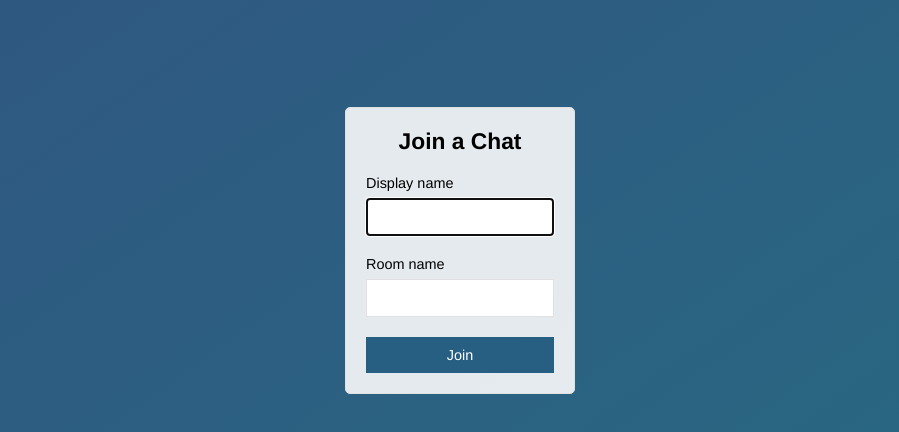
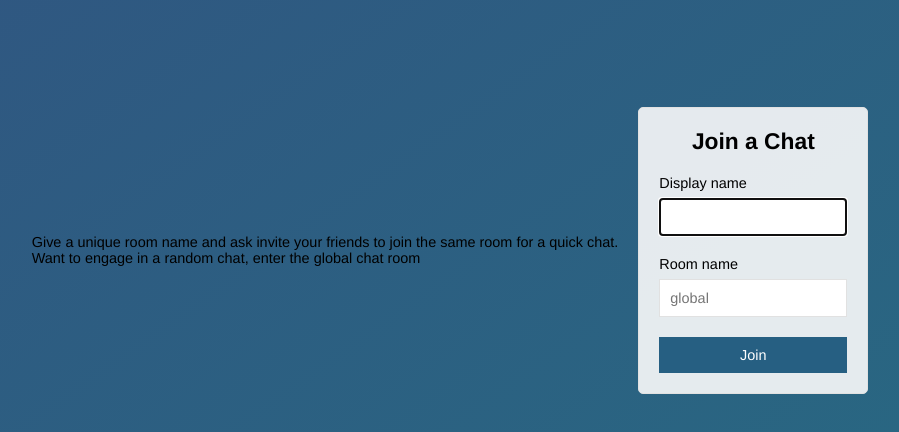
Before and after one commit to krishnaclouds/node-chat-app, a website: page public/index.html in a window 1280 px wide. Shown: the part 150-582 px from the top of the page, without its empty margins (180-1079 px from the left). Drawn offline with Linux system fonts and the light colour scheme.

Commit message:
Global Chat room added

```diff
--- a/public/index.html
+++ b/public/index.html
@@ -7,12 +7,19 @@
     <meta name="viewport" content="width=device-width, initial-scale=1, user-scalable=no">
     <link rel="stylesheet" href="/css/styles.css">
 </head>
+<nav>
+    <div>
+        <h4>Give a unique room name and ask invite your friends to join the same room for a quick chat.</h4>
+        <h5>Want to engage in a random chat, enter the global chat room</h5>
+    </div>
+</nav>
 
 <body class="centered-form">
     <div class="centered-form__form">
         <form action="/chat.html">
             <div class="form-field">
-        <h3>Join a Chat<h3>
+                <h3>Join a Chat
+                    <h3>
             </div>
             <div class="form-field">
                 <label>Display name</label>
@@ -20,7 +27,7 @@
             </div>
             <div class="form-field">
                 <label>Room name</label>
-        <input type="text" name="room"/>
+                <input type="text" name="room" placeholder="global"/>
             </div>
             <div class="form-field">
                 <button>Join</button>
--- a/server/server.js
+++ b/server/server.js
@@ -20,6 +20,9 @@ io.on('connection', (socket) => {
   console.log('New user connected');
 
   socket.on('join', (params, callback) => {
+    if(!isRealString(params.room)){
+        params.room = 'global';
+    }
     if (!isRealString(params.name) || !isRealString(params.room)) {
       return callback('Name and room name are required.');
     }
```
Lines whose indentation alone changed are shown as unchanged.
